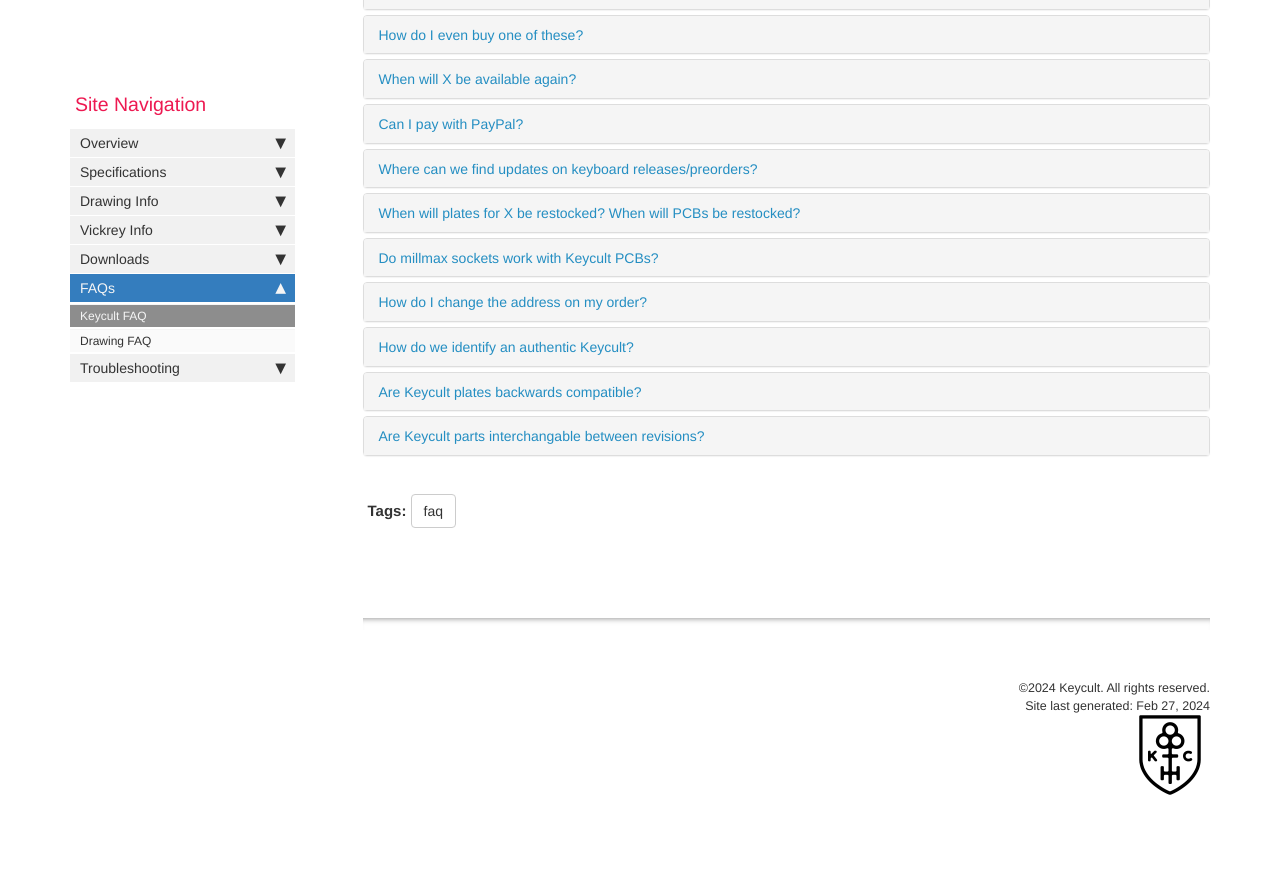
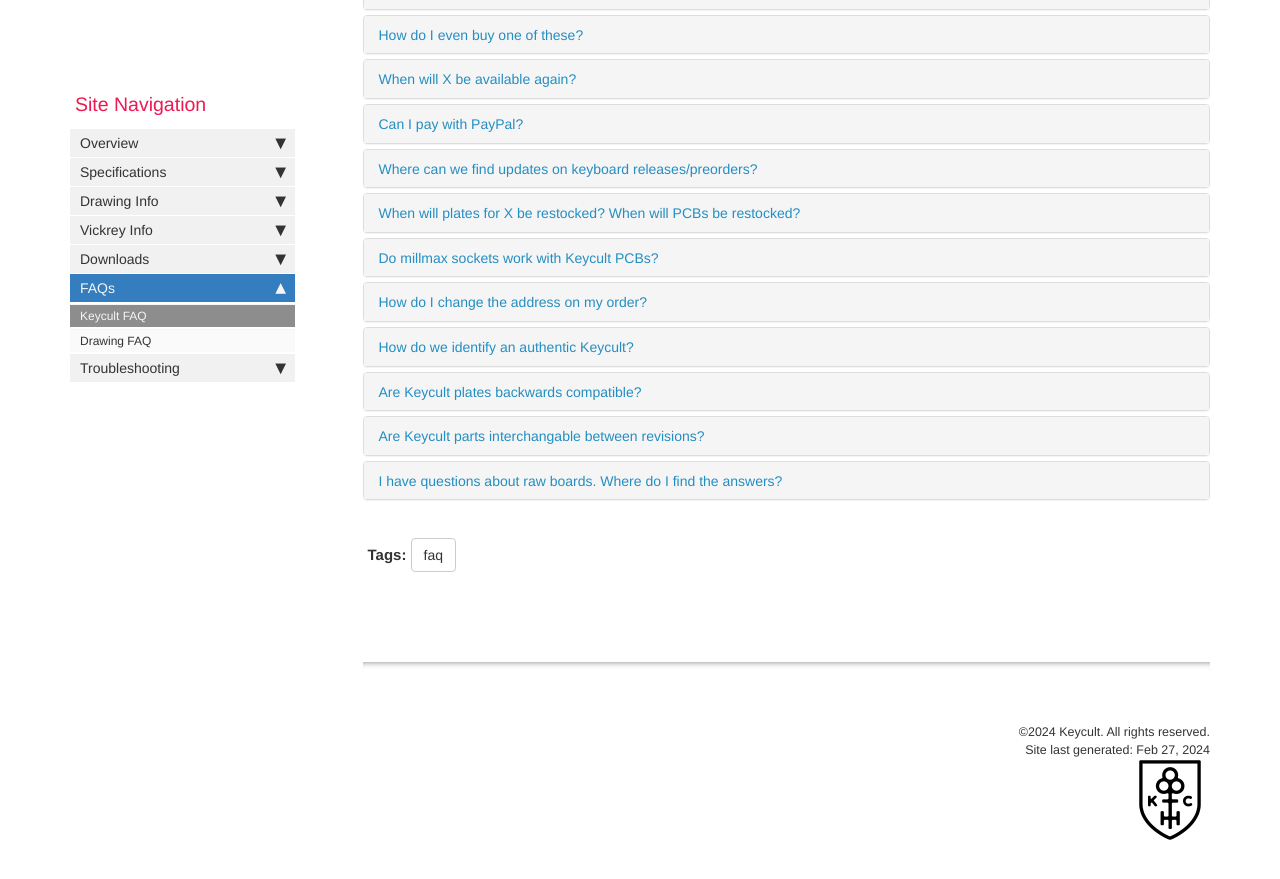
Before and after one commit to keycult/keycult-resources, a Jekyll site: the page built from pages/mydoc/faq_keycult_faq.md, in a window 1280 px wide and 900 px high, scrolled down 781 px. Shown: the top 879 px of the window. Built offline with Jekyll 4.4.1, drawn with Linux system fonts in a browser that asks for light colours; comment, search, counter and statistics services are not loaded; before the commit the page ends 1636 px from its top, so only the background shows below that.

Commit message:
Update faq_keycult_faq.md

```diff
--- a/pages/mydoc/faq_keycult_faq.md
+++ b/pages/mydoc/faq_keycult_faq.md
@@ -315,5 +315,18 @@
                         </div>
                     </div>
                     <!-- /.panel -->
+                      <div class="panel panel-default">
+                        <div class="panel-heading">
+                            <h4 class="panel-title">
+                                <a class="noCrossRef accordion-toggle" data-toggle="collapse" href="#collapse22">I have questions about raw boards. Where do I find the answers?</a>
+                            </h4>
+                        </div>
+                        <div id="collapse22" class="panel-collapse collapse">
+                            <div class="panel-body">
+                                We've created a Raw FAQ to help answer your questions: https://docs.google.com/document/d/1E6ocBsb-r-zqYzhSYQEURBOlioBUQTh6x68BnvsAhiw/edit?usp=sharing
+                            </div>
+                        </div>
+                    </div>
+                    <!-- /.panel -->
 </div>
 <!-- /.panel-group -->
```
